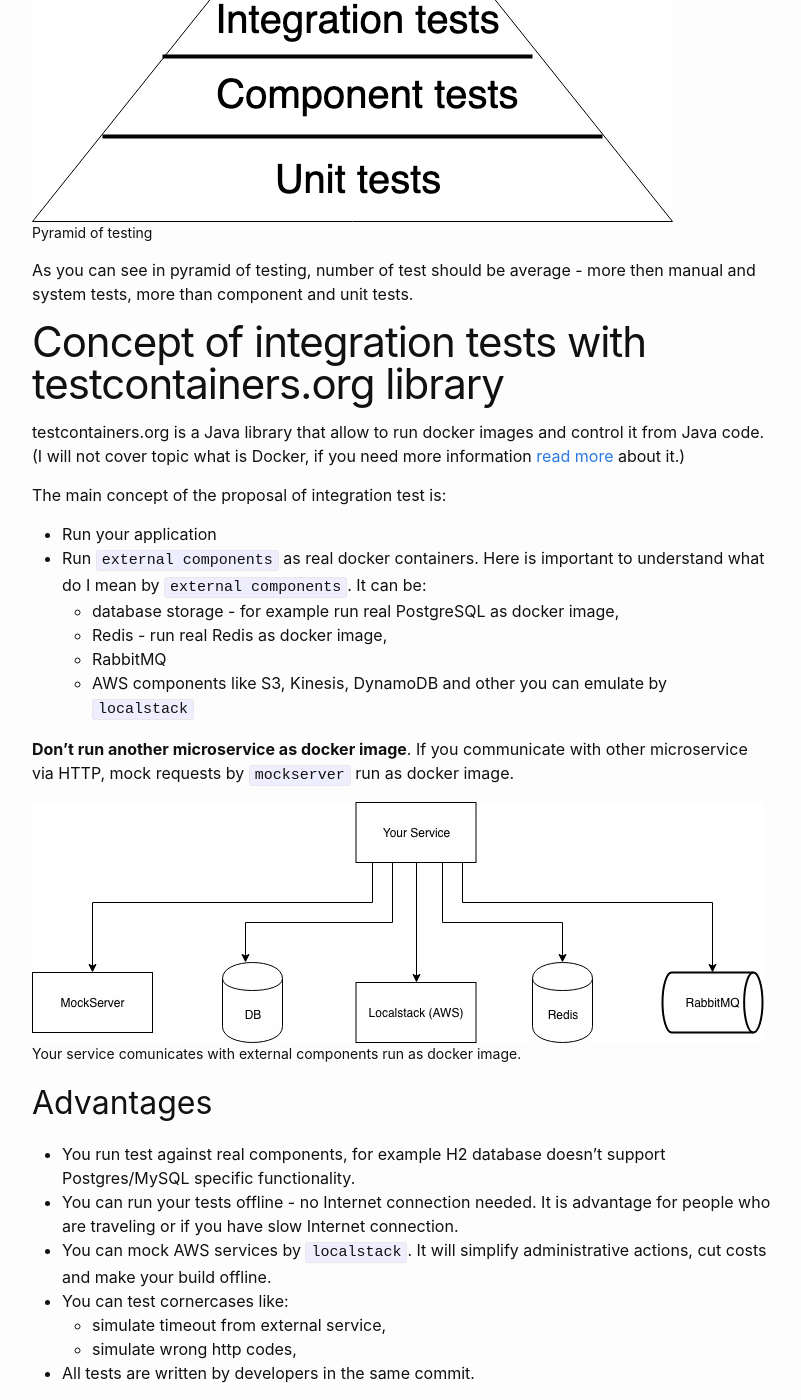
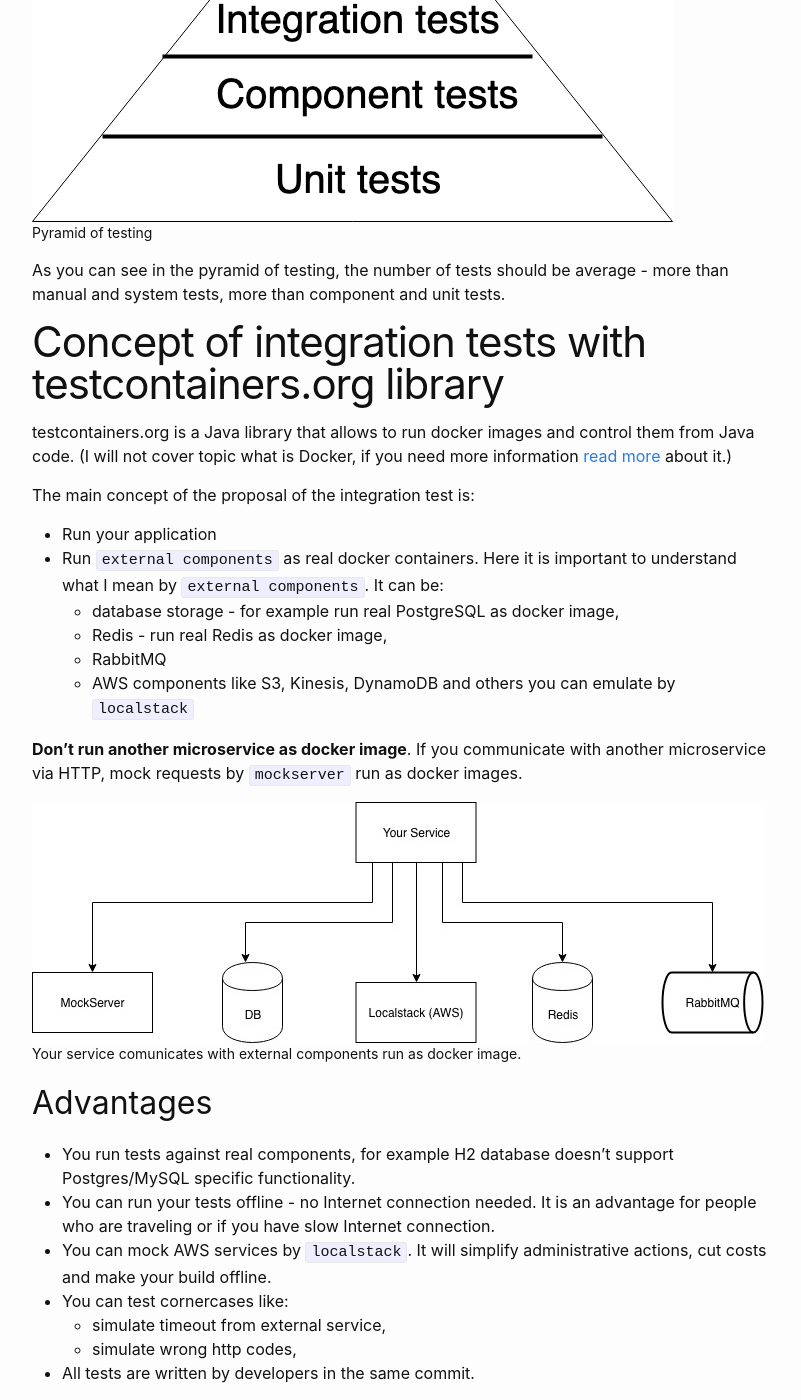
Before and after one commit to marekhudyma/marekhudyma.github.io, a Jekyll site: the page built from _posts/2018-12-01-integration-tests-with-testcontainers.md, in a window 1280 px wide and 1400 px high, scrolled down 1712 px. Shown: the whole window, without its empty margins (238-1039 px from the left). Built offline with Jekyll 4.4.1, drawn with Linux system fonts in a browser that asks for light colours; some of the changed text lies outside the part shown.

Commit message:
TestContainers - fix typos.

````diff
--- a/_posts/2018-12-01-integration-tests-with-testcontainers.md
+++ b/_posts/2018-12-01-integration-tests-with-testcontainers.md
@@ -30,20 +29,20 @@
   <img src="/assets/2018-12-01-integration-tests-with-testcontainers/pyramid_of_testing.png" alt="Pyramid of testing">
   <figcaption>Pyramid of testing</figcaption>
 </figure>
-As you can see in pyramid of testing, number of test should be average - more then manual and system tests, more than component and unit tests.
+As you can see in the pyramid of testing, the number of tests should be average - more than manual and system tests, more than component and unit tests.
 
 # Concept of integration tests with testcontainers.org library
-testcontainers.org  is a Java library that allow to run docker images and control it from Java code.  (I will not cover topic what is Docker, if you need more information <a href="https://en.wikipedia.org/wiki/Docker_(software)">read more</a> about it.)
+testcontainers.org  is a Java library that allows to run docker images and control them from Java code.  (I will not cover topic what is Docker, if you need more information <a href="https://en.wikipedia.org/wiki/Docker_(software)">read more</a> about it.)
 
-The main concept of the proposal of integration test is:
+The main concept of the proposal of the integration test is:
 * Run your application
-* Run ```external components``` as real docker containers. Here is important to understand what do I mean by ```external components```. It can be:
+* Run ```external components``` as real docker containers. Here it is important to understand what I mean by ```external components```. It can be:
     * database storage - for example run real PostgreSQL as docker image,
     * Redis - run real Redis as docker image,
     * RabbitMQ
-    * AWS components like S3, Kinesis, DynamoDB and other you can emulate by ```localstack```
+    * AWS components like S3, Kinesis, DynamoDB and others you can emulate by ```localstack```
 
-**Don't run another microservice as docker image**. If you communicate with other microservice via HTTP, mock requests by ```mockserver``` run as docker image.
+**Don't run another microservice as docker image**. If you communicate with another microservice via HTTP, mock requests by ```mockserver``` run as docker images.
 
 <figure>
   <img src="/assets/2018-12-01-integration-tests-with-testcontainers/concept.jpg" alt="Concept">
@@ -52,8 +51,8 @@
 
 ## Advantages
 
-* You run test against real components, for example H2 database doesn't support Postgres/MySQL specific functionality.
-* You can run your tests offline - no Internet connection needed. It is advantage for people who are traveling or if you have slow Internet connection.
+* You run tests against real components, for example H2 database doesn't support Postgres/MySQL specific functionality.
+* You can run your tests offline - no Internet connection needed. It is an advantage for people who are traveling or if you have slow Internet connection.
 * You can mock AWS services by ```localstack```. It will simplify administrative actions, cut costs and make your build offline.
 * You can test cornercases like:
     * simulate timeout from external service,
@@ -104,14 +103,14 @@
     private static GenericContainer rabbitMqContainer =
         new GenericContainer("rabbitmq:3.7.7").withExposedPorts(5672);
 ```
-Testing queues is more tricky, because it is asynchronous. You don't know how much time you need to consume message after putting it to the queue.
+Testing queues is more tricky, because it is asynchronous. You don't know how much time you need to consume a message after putting it to the queue.
 
-* If your production code receive the message, in the test put it in the queue. Then wait for consumption of the message and validate if changes made by consumption are what you expect.
-You can use <a href="https://github.com/awaitility/awaitility">Awaitility</a> library to validate results of test.
+* If your production code receives the message, in the test put it in the queue. Then wait for consumption of the message and validate if changes made by consumption are what you expect.
+You can use <a href="https://github.com/awaitility/awaitility">Awaitility</a> library to validate results of the test.
 * If your production code sends a message, create a testConsumer in test scope and validate if you receive proper messages.
 
 
-**Always clean the queue after the test.** Every send message should be consumed. If you don't do it, your build can became unpredictable.
+**Always clean the queue after the test.** Every sent message should be consumed. If you don't do it, your build can became unpredictable.
 
 
 ## Testing external HTTP calls REST / SOAP
@@ -156,7 +155,7 @@
 
 # How to start working with testcointainers library
 
-One way of creating tests is extending abstract test class like example below.
+One way of creating tests is extending abstract test class like the example below.
 It contains static references to docker containers. In `static` block, we start all images.
 ```
 @ExtendWith(SpringExtension.class)
@@ -213,11 +212,11 @@
 ```
 
 # Disadvantages of testcontainer library
-TestContainers supports docker_compose file, but only version 2.0, while docker_compose current version is 3.6.
+TestContainers support docker_compose file, but only version 2.0; while the docker_compose current version is 3.6.
 
 # Alternative solutions
 I liked TestContainers library. Personally I find `http://testcompose.com` library more interesting.
-Main advantage is that it simply runs docker_compose file and reduce boilerplate code.
+The main advantage is that it simply runs docker_compose file and reduces boilerplate code.
 
 # Code example
 You can find examples of usages in my github project: `https://github.com/marekhudyma/testcontainers/`
````
Also changed, not shown: other parts of _posts/2018-12-01-integration-tests-with-testcontainers.md (+8 -9 lines).
